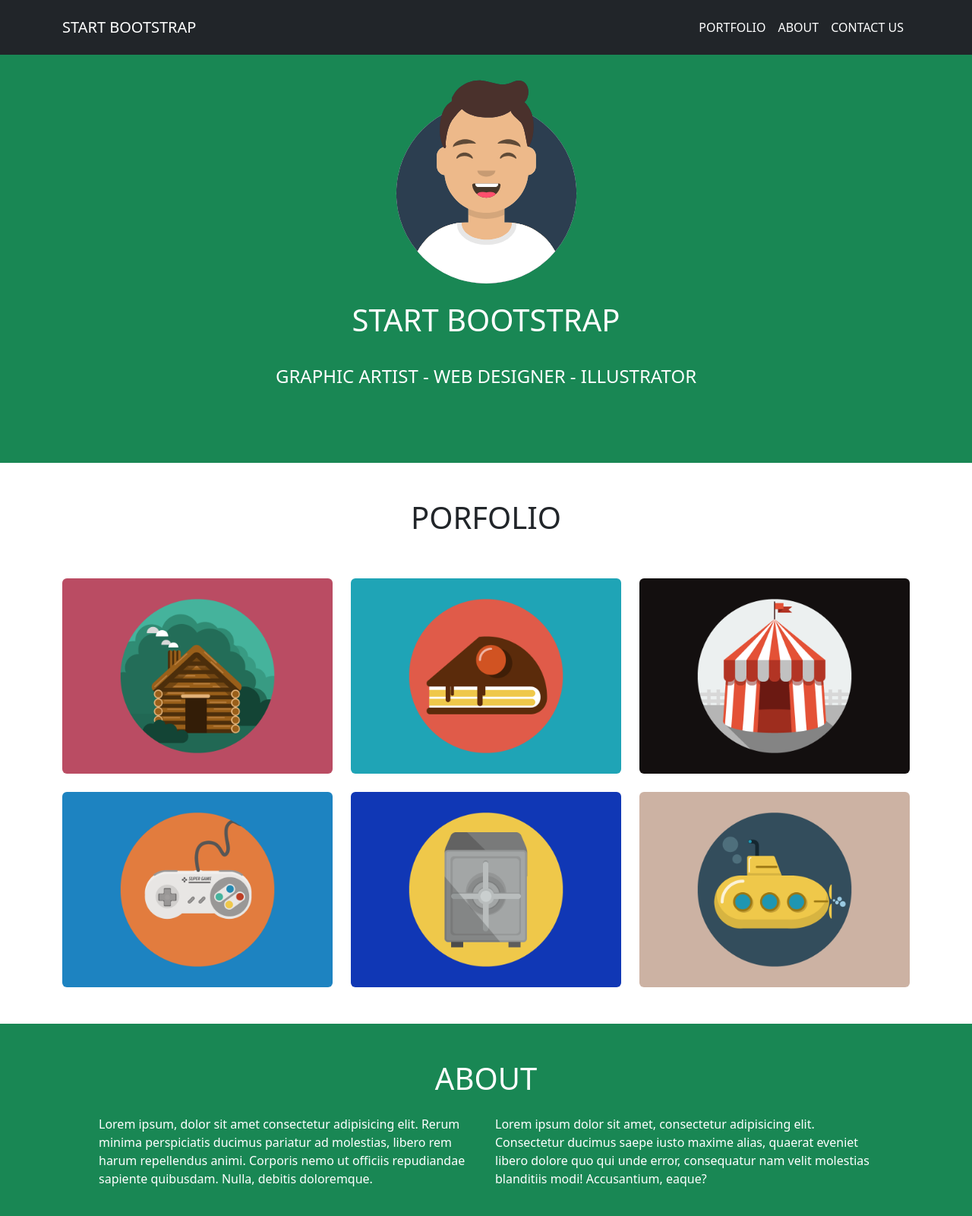
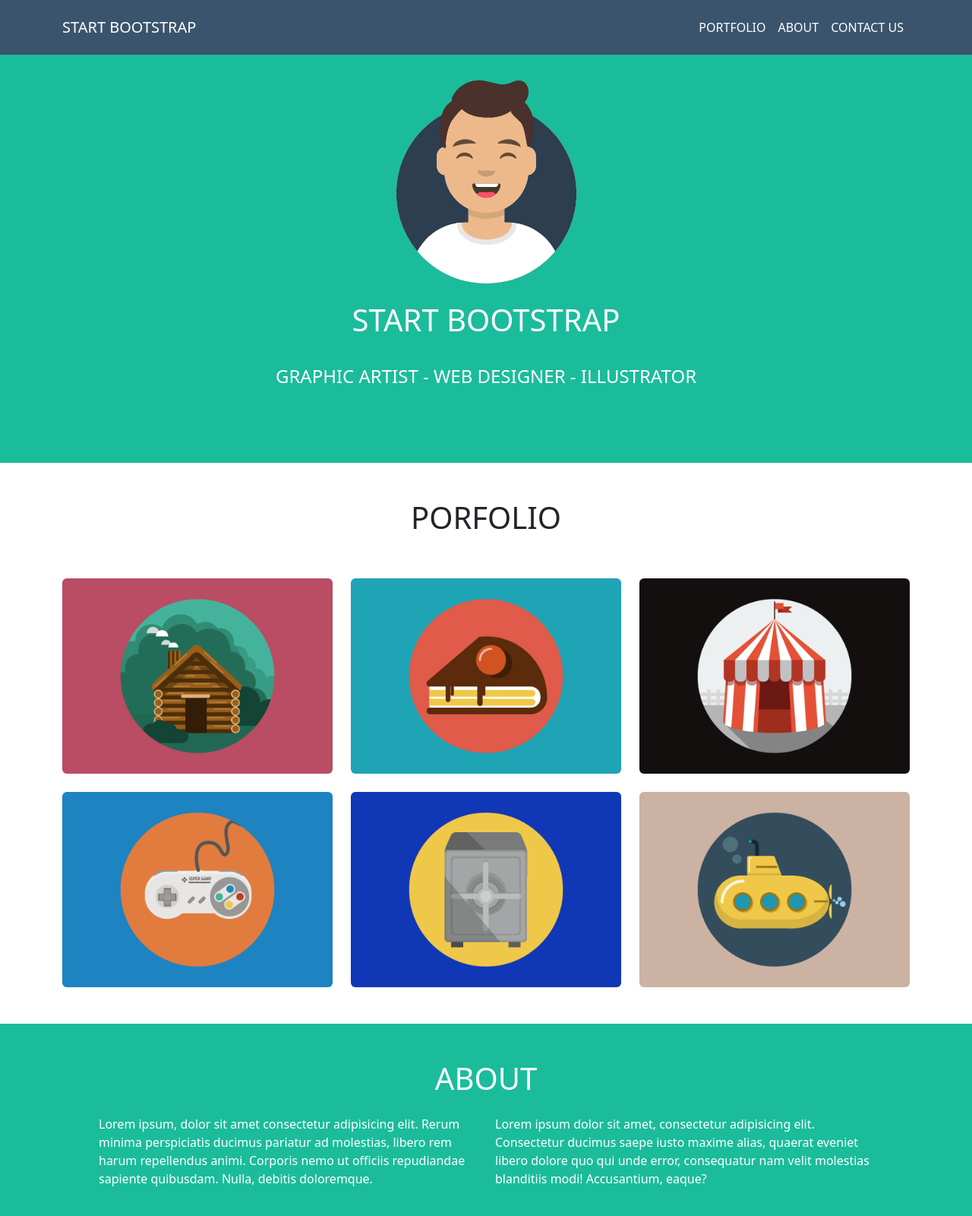
Before and after one commit to GiuseppeCassone/html-css-bootstrap-freelancer, a plain HTML site: page index.html in a window 1280 px wide. Shown: the top 1600 px of the page at 76% size. Drawn offline with nearby package versions, Linux system fonts and the light colour scheme.

Commit message:
cambiato colore di background agli elementi

```diff
--- a/css/style.css
+++ b/css/style.css
@@ -5,3 +5,7 @@
 .my_bgc_footer-dark{
     background-color: #2D3E50;
 }
+
+.my_bgc_about-start{
+    background-color: #1BBC9B;
+}
--- a/index.html
+++ b/index.html
@@ -14,7 +14,7 @@
 </head>
 <body>
 
-    <nav class="navbar navbar-expand-lg fixed-top bg-dark p-3" data-bs-theme="dark">
+    <nav class="navbar navbar-expand-lg fixed-top my_bgc_footer p-3" data-bs-theme="dark">
         <div class="container-sm container-md container-lg">
           <a class="navbar-brand" href="#">START BOOTSTRAP</a>
           <button class="navbar-toggler" type="button" data-bs-toggle="collapse" data-bs-target="#navbarSupportedContent" aria-controls="navbarSupportedContent" aria-expanded="false" aria-label="Toggle navigation">
@@ -36,7 +36,7 @@
         </div>
       </nav>
 
-      <header class="bg-success text-white p-5">
+      <header class="my_bgc_about-start text-white p-5">
         <div class="container-sm container-md container-lg p-5">
             <div class="d-flex flex-column justify-content-center align-items-center">
                 <div class="col-6 col-md-4 col-lg-3 mb-4">
@@ -78,7 +78,7 @@
         </div>
 
         <!-- ABOUT -->
-        <div class="bg-success text-white text-center py-5 mb-5">
+        <div class="my_bgc_about-start text-white text-center py-5 mb-5">
             <div class="container-sm container-md container-lg">
                 <h1 class="mx-4">ABOUT</h1>
                 <div class="mb-4"><!-- linee e stelle --></div>
@@ -91,7 +91,7 @@
         </div>
 
         <!-- CONTACT ME -->
-        <h1>CONTACT ME</h1>
+        <h1 class="mb-5">CONTACT ME</h1>
     </main>
 
     <footer class="my_bgc_footer text-white">
@@ -103,7 +103,7 @@
                 </div>
                 <div class="col-sm-12 col-md-4">
                     <h3>AROUND THE WEB</h3>
-                    <button type="button" class="btn btn-outline-light rounded-circle py-1"><i class="fa-brands fa-facebook-f"></i></button>
+                    <button type="button" class="btn btn-outline-light rounded-circle py-1 fs-5"><i class="fa-brands fa-facebook-f"></i></button>
                     <button type="button" class="btn btn-outline-light rounded-circle px-2"><i class="fa-brands fa-google-plus-g"></i></button>
                     <button type="button" class="btn btn-outline-light rounded-circle"><i class="fa-brands fa-twitter"></i></button>
                     <button type="button" class="btn btn-outline-light rounded-circle"><i class="fa-brands fa-linkedin-in"></i></button>
```
